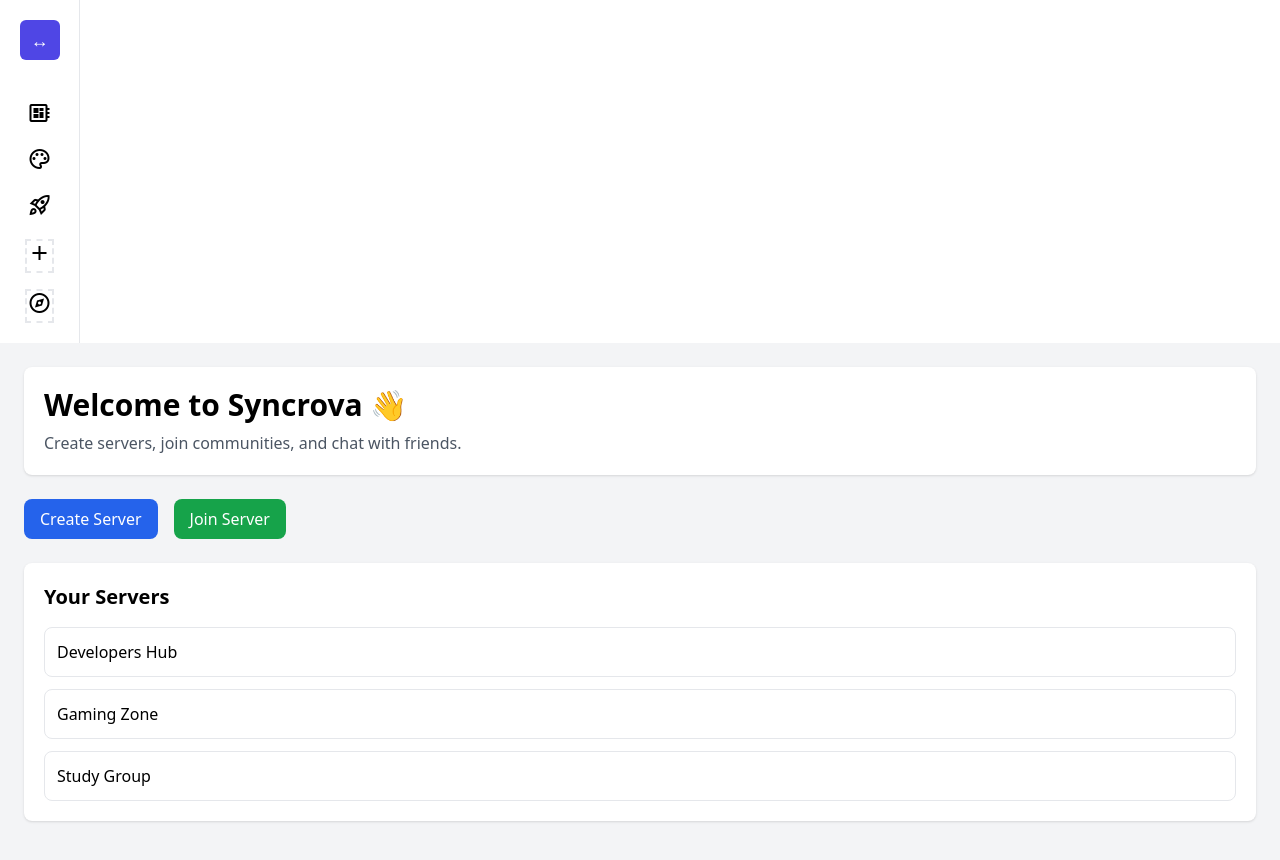
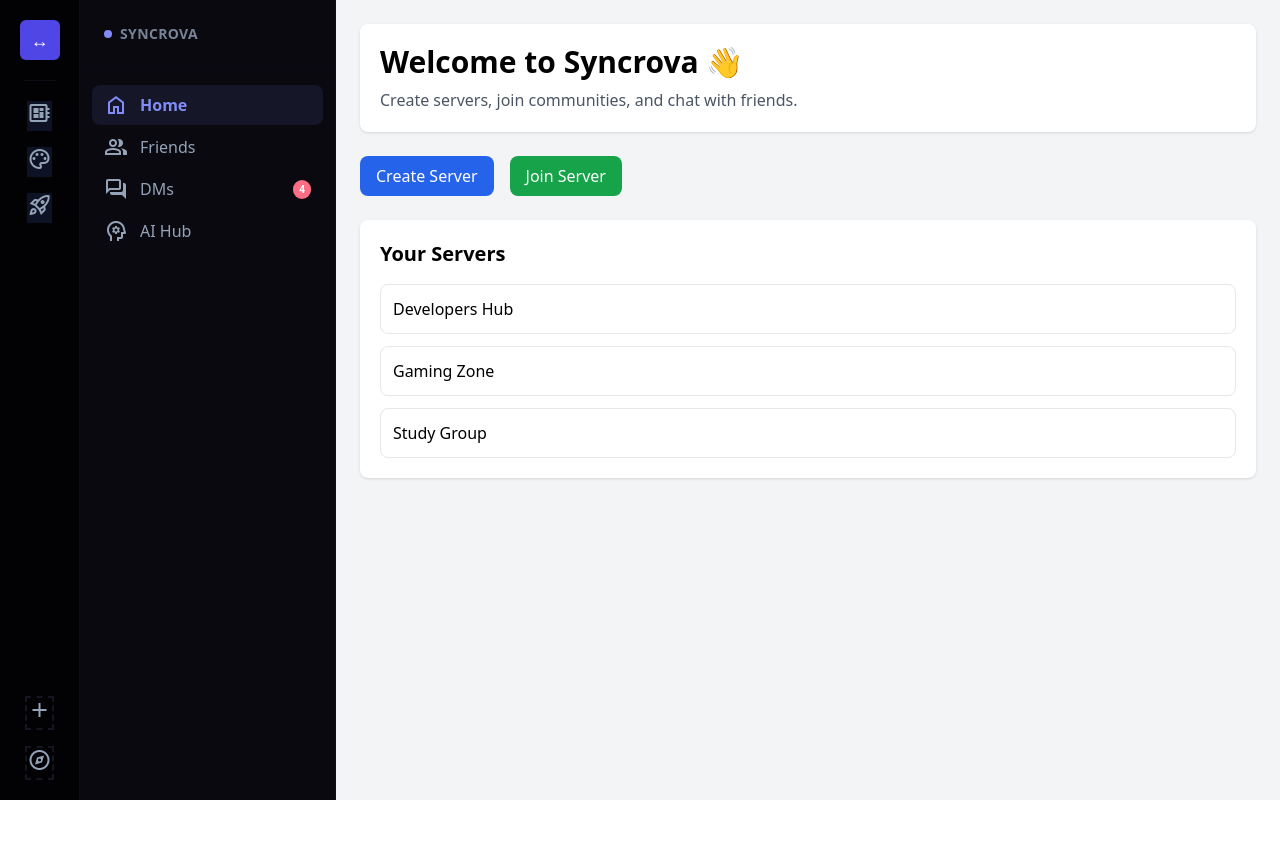
Before and after one commit to somya-ctrl/Syncrova, a React (Vite) app in the folder frontend/: page /home in a window 1280 px wide. Shown: the top 860 px of the page. After the commit the page ends 800 px from the top, so only its background shows below. Built offline with nearby package versions, Linux system fonts and the light colour scheme.

Commit message:
sidebar added

```diff
--- a/frontend/src/pages/Home.jsx
+++ b/frontend/src/pages/Home.jsx
@@ -8,13 +8,15 @@ const Home = () => {
   ];
 
   return (
-    <>
+    <div className="flex min-h-screen">
+
+      {/* Icon Navbar - leftmost */}
       <nav className="w-20 bg-surface-container-lowest border-r border-outline-variant/30 flex flex-col items-center py-5 gap-4 z-50">
-
         <div className="flex items-center gap-3">
           <div className="w-10 h-10 bg-indigo-600 rounded-md flex items-center justify-center text-white text-lg font-bold">
             ↔
-         </div></div>
+          </div>
+        </div>
         <div className="w-8 h-px bg-outline-variant/30 my-1"></div>
         <div className="server-icon bg-surface-container hover:bg-primary/20 group">
           <span className="material-symbols-outlined text-on-surface-variant group-hover:text-primary">developer_board</span>
@@ -34,46 +36,64 @@ const Home = () => {
             <span className="material-symbols-outlined">explore</span>
           </button>
         </div>
+      </nav>
 
-  {/* content */}
+      {/* Sidebar - right of icon navbar */}
+      <aside className="w-64 bg-surface-container-low border-r border-outline-variant/20 flex flex-col z-40">
+        <div className="p-6 border-b border-outline-variant/10">
+          <div className="flex items-center gap-2">
+            <div className="w-2 h-2 rounded-full bg-primary"></div>
+            <h2 className="font-bold text-sm tracking-wide uppercase text-on-surface-variant/80">Syncrova</h2>
+          </div>
+        </div>
+        <div className="flex-1 overflow-y-auto px-3 py-4 space-y-6">
+          <nav className="space-y-0.5">
+            <a className="flex items-center gap-3 px-3 py-2 rounded-lg bg-primary/10 text-primary font-semibold transition-colors" href="#">
+              <span className="material-symbols-outlined text-xl">home</span> Home
+            </a>
+            <a className="flex items-center gap-3 px-3 py-2 rounded-lg text-on-surface-variant hover:bg-surface-variant/40 hover:text-on-surface transition-colors" href="#">
+              <span className="material-symbols-outlined text-xl">group</span> Friends
+            </a>
+            <a className="flex items-center gap-3 px-3 py-2 rounded-lg text-on-surface-variant hover:bg-surface-variant/40 hover:text-on-surface transition-colors" href="#">
+              <span className="material-symbols-outlined text-xl">forum</span> DMs
+              <span className="ml-auto bg-error text-[10px] font-bold px-1.5 py-0.5 rounded-full text-white">4</span>
+            </a>
+            <a className="flex items-center gap-3 px-3 py-2 rounded-lg text-on-surface-variant hover:bg-surface-variant/40 hover:text-on-surface transition-colors" href="#">
+              <span className="material-symbols-outlined text-xl">psychology</span> AI Hub
+            </a>
           </nav>
-    <div className="min-h-screen bg-gray-100 p-6">
-      {/* Header */}
+        </div>
+      </aside>
+
+      {/* Main Content */}
+      <div className="flex-1 bg-gray-100 p-6">
         <div className="bg-white shadow rounded-lg p-5 mb-6">
           <h1 className="text-3xl font-bold">Welcome to Syncrova 👋</h1>
           <p className="text-gray-600 mt-2">
             Create servers, join communities, and chat with friends.
           </p>
         </div>
-
-      {/* Action Buttons */}
         <div className="flex gap-4 mb-6">
           <button className="bg-blue-600 text-white px-4 py-2 rounded-lg hover:bg-blue-700">
             Create Server
           </button>
-
           <button className="bg-green-600 text-white px-4 py-2 rounded-lg hover:bg-green-700">
             Join Server
           </button>
         </div>
-
-      {/* Server List */}
         <div className="bg-white shadow rounded-lg p-5">
           <h2 className="text-xl font-semibold mb-4">Your Servers</h2>
-
           <div className="space-y-3">
             {servers.map((server) => (
-            <div
-              key={server.id}
-              className="border rounded-lg p-3 hover:bg-gray-50 cursor-pointer"
-            >
+              <div key={server.id} className="border rounded-lg p-3 hover:bg-gray-50 cursor-pointer">
                 {server.name}
               </div>
             ))}
           </div>
         </div>
       </div>
-    </>
+
+    </div>
   );
 };
 
--- a/frontend/tailwind.config.js
+++ b/frontend/tailwind.config.js
@@ -2,10 +2,34 @@
 export default {
   content: [
     "./index.html",
-  "./src/**/*.{js,ts,jsx,tsx}",
+    "./src/**/*.{js,ts,jsx,tsx}",
   ],
   theme: {
-    extend: {},
+    extend: {
+      colors: {
+        background: "#08080f",
+
+        primary: "#818cf8",
+        secondary: "#a78bfa",
+
+        "surface-container-lowest": "#020205",
+        "surface-container-low": "#09090f",
+        "surface-container": "#0d1324",
+        "surface-container-high": "#121b33",
+        "surface-container-highest": "#1c263d",
+        "surface-variant": "#141b2d",
+
+        "on-surface": "#dee5ff",
+        "on-surface-variant": "#94a3b8",
+        "on-primary": "#000000",
+        "on-secondary": "#280067",
+
+        outline: "#40485d",
+        "outline-variant": "#252b3d",
+
+        error: "#ff6e84",
+      },
+    },
   },
   plugins: [],
-}
+};
```
Lines whose indentation alone changed are shown as unchanged.
